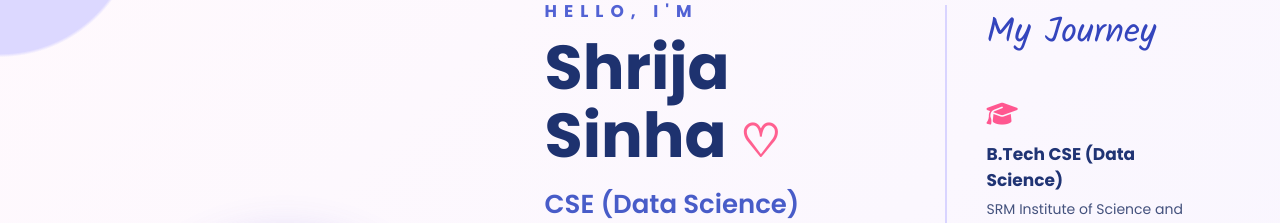
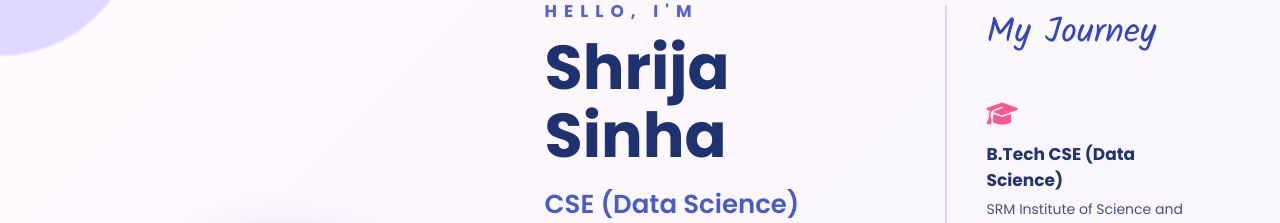
Before and after one commit to ShrijaSinha/PORTFOLIO, a Django app: template home/templates/home/index.html in a window 1280 px wide. Shown: the part 172-395 px from the top of the page. Run offline with Django 5.2, Linux system fonts and the light colour scheme; the template is opened without the code that fills it, so the values that code supplies are empty.

Commit message:
Update index.html

```diff
--- a/home/templates/home/index.html
+++ b/home/templates/home/index.html
@@ -717,7 +717,6 @@
 
             <h1>
                 Shrija Sinha
-                <span class="heart">♡</span>
             </h1>
 
             <div class="subtitle">
```
